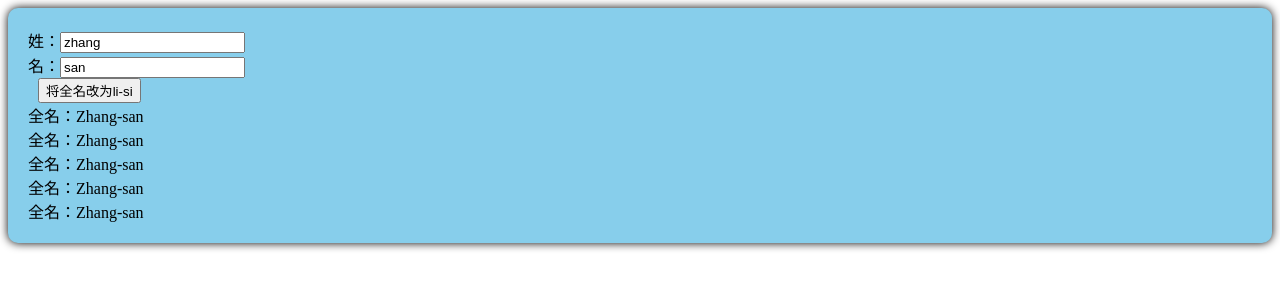
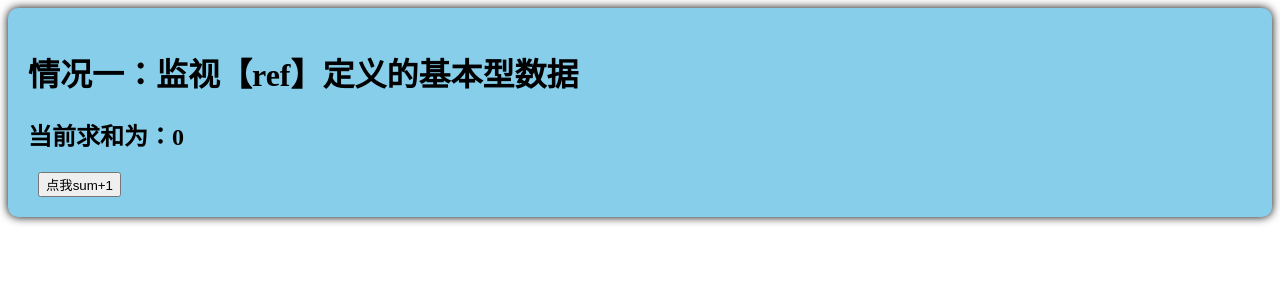
Before and after one commit to rourou668/hello_vue3, a Vue app: page / in a window 1280 px wide. Shown: the top 300 px of the page. Built offline with nearby package versions, Linux system fonts and the light colour scheme; the HTML template or start-up script is replaced by a standard one.

Commit message:
12_watch监视_情况一

```diff
--- a/src/components/Person.vue
+++ b/src/components/Person.vue
@@ -1,67 +1,40 @@
-<!-- 官网建议：计算属性的返回值应该被视为只读的，并且永远不应该被更改,应该更新它所依赖的源状态以触发新的计算 -->
+<!-- vue3中的watch只能监视以下四中数据 -->
+<!-- 1.ref定义的数据 -->
+<!-- 2.reactive定义的数据 -->
+<!-- 3.函数返回一个值 -->
+<!-- 4.一个包含以上内容的数组 -->
+
 <script lang="ts" setup>
 defineOptions({
   name: 'Person123',
 })
 
-import { ref, computed } from 'vue'
+import { ref, watch } from 'vue'
 
-// 数据
-let firstName = ref('zhang')
-let lastName = ref('san')
+//数据
+let sum = ref(0)
 
-// 计算属性（有缓存）
-// 这么定义的fullName是一个计算属性，且是只读的(修改姓名会重新计算，重新return)
-// let fullName = computed(() => {
-//   console.log(1)
-//   return firstName.value.slice(0, 1).toUpperCase() + firstName.value.slice(1) + '-' + lastName.value
-// })
+// 方法
+function changeSum() {
+  sum.value += 1
+}
 
-// 这么定义的fullName是一个计算属性，且可读可写的
-let fullName = computed({
-  get() {
-    return (
-      firstName.value.slice(0, 1).toUpperCase() + firstName.value.slice(1) + '-' + lastName.value
-    )
-  },
-  set(val) {
-    const [str1, str2] = val.split('-')
-    firstName.value = str1!
-    lastName.value = str2!
-  },
+// 监视
+// watch(谁？，回调函数)
+// 注意sum后面不要加.value
+const stopWatch = watch(sum, (newValue, oldValue) => {
+  console.log('sum变化了', newValue, oldValue)
+  if (newValue >= 10) {
+    stopWatch()
+  }
 })
-
-// 方法（无缓存）
-function changeFullName() {
-  fullName.value = 'li-si'
-}
 </script>
 
 <template>
   <div class="person">
-    <!-- v-bind:可以直接简写成: -->
-    <!-- v-bind:是单向绑定，只能从数据流向页面，不能从页面流向数据 -->
-    <!-- 姓；<input type="text" v-bind:value="firstname" /><br /> -->
-
-    <!-- v-model:value可以直接简写成v-model= -->
-    <!-- v-model是双向绑定，数据可以流向页面，页面可以流向数据 -->
-    姓：<input type="text" v-model="firstName" /><br />
-    名：<input type="text" v-model="lastName" /><br />
-
-    <button @click="changeFullName">将全名改为li-si</button><br />
-
-    <!-- 屎来的，写这么长是要干什么 -->
-    <!-- 全名：<span>{{ firstName.slice(0, 1).toUpperCase() + firstName.slice(1) }}-{{ lastName }}</span><br /> -->
-    全名：<span>{{ fullName }}</span>
-    <br />
-    全名：<span>{{ fullName }}</span>
-    <br />
-    全名：<span>{{ fullName }}</span>
-    <br />
-    全名：<span>{{ fullName }}</span>
-    <br />
-    全名：<span>{{ fullName }}</span>
-    <br />
+    <h1>情况一：监视【ref】定义的基本型数据</h1>
+    <h2>当前求和为：{{ sum }}</h2>
+    <button @click="changeSum">点我sum+1</button>
   </div>
 </template>
 
```
